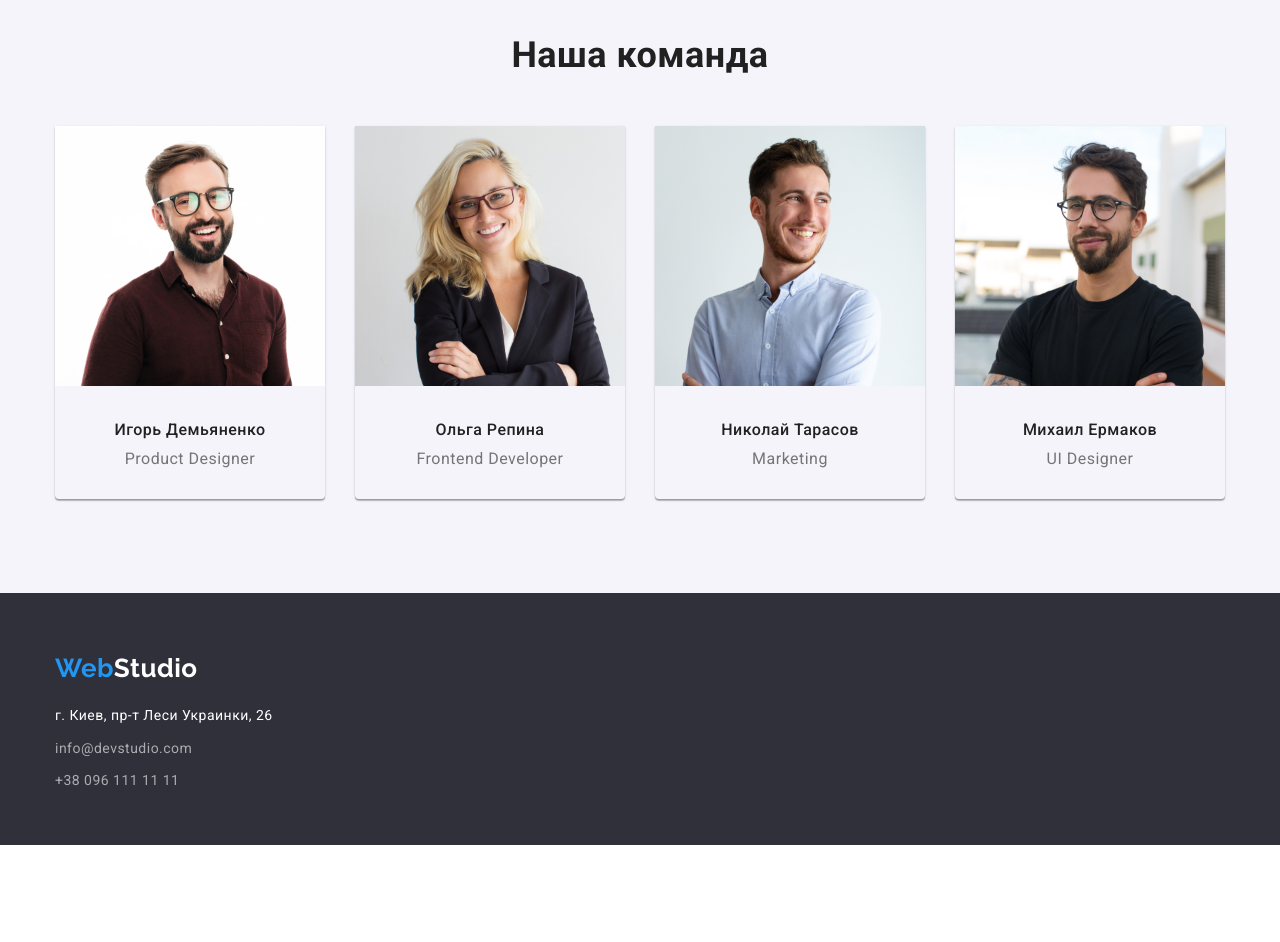
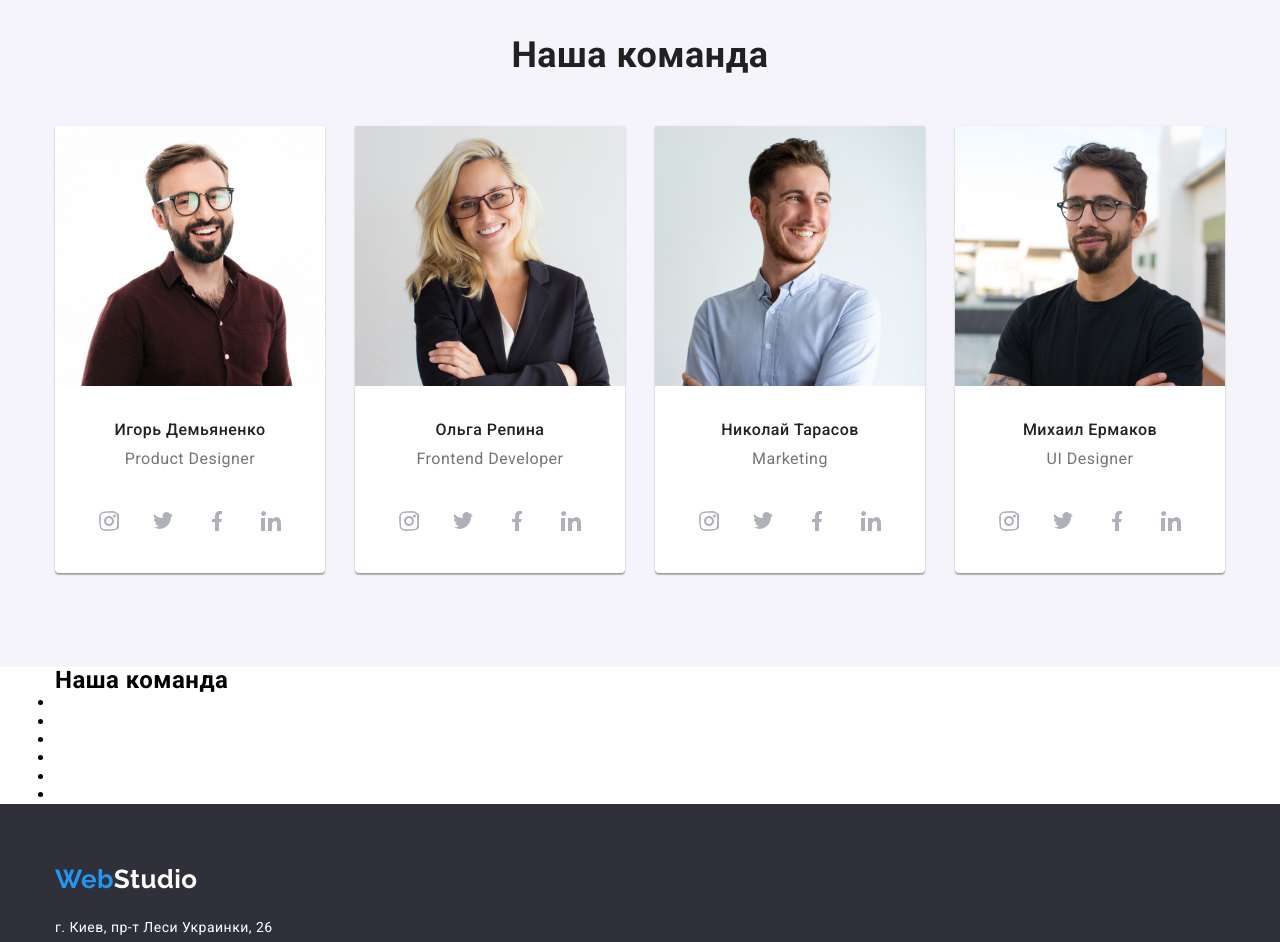
Before and after one commit to Artemius87/goit-markup-hw-04, a plain HTML site: page index.html in a window 1280 px wide. Shown: the part 1660-2602 px from the top of the page. Before the commit the page ends 2513 px from the top, so only its background shows below. Drawn offline with nearby package versions, Linux system fonts and the light colour scheme.

Commit message:
сделал соц сети в команде

```diff
--- a/css/style.css
+++ b/css/style.css
@@ -148,6 +148,9 @@ ul {
 }
 
 .cards {
+  background-color: var(--white-color);
+  width: 270px;
+  min-height: 368px;
   box-shadow: 0px 1px 3px rgba(0, 0, 0, 0.12), 0px 1px 1px rgba(0, 0, 0, 0.14),
     0px 2px 1px rgba(0, 0, 0, 0.2);
   border-radius: 0px 0px 4px 4px;
@@ -179,6 +182,37 @@ ul {
   line-height: 1.18;
   text-align: center;
   color: var(--secondary-text-color);
+}
+
+.cards .social {
+  justify-content: center;
+}
+
+.social-link {
+  display: flex;
+  margin-bottom: 30px;
+  width: 44px;
+  height: 44px;
+  background-color: var(--white-color);
+  text-decoration: none;
+  border-radius: 50%;
+  justify-content: center;
+  align-items: center;
+}
+
+.social-link:hover {
+  background-color: #2196f3;
+  --color5: var(--white-color);
+}
+
+.list-item:not(:last-child) {
+  margin-right: 10px;
+}
+
+.social-icon {
+  width: 20px;
+  height: 20px;
+  fill: #afb1b8;
 }
 
 /* button */
--- a/index.html
+++ b/index.html
@@ -118,26 +118,161 @@ info@devstudio.com
             <img src="./images/img4.jpg" alt="Игорь Демьяненко" width="270" />
             <h3 class="employee">Игорь Демьяненко</h3>
             <p class="profession">Product Designer</p>
+     <ul class="social list">
+       <li class="list-item">
+            <a class="social-link" href="./">
+              <svg class="social-icon">
+                <use href="./images/defs.svg#instagram"></use>
+              </svg>
+            </a>
+       </li>
+       <li class="list-item">
+        <a class="social-link" href="./">
+          <svg class="social-icon">
+            <use href="./images/defs.svg#twitter"></use>
+          </svg>
+        </a>
+       </li>
+       <li class="list-item">
+        <a class="social-link" href="./">
+          <svg class="social-icon">
+            <use href="./images/defs.svg#facebook"></use>
+          </svg>
+        </a>
+       </li>
+       <li class="list-item">
+         <a class="social-link" href="./">
+              <svg class="social-icon">
+                <use href="./images/defs.svg#linkedin"></use>
+              </svg>
+            </a>
+       </li>
+     </ul>
           </li>
           <li class="cards">
             <img src="./images/img5.jpg" alt="Ольга Репина" width="270" />
             <h3 class="employee">Ольга Репина</h3>
             <p class="profession">Frontend Developer</p>
+            <ul class="social list">
+              <li class="list-item">
+                <a class="social-link" href="./">
+                  <svg class="social-icon">
+                    <use href="./images/defs.svg#instagram"></use>
+                  </svg>
+                </a>
+              </li>
+              <li class="list-item">
+                <a class="social-link" href="./">
+                  <svg class="social-icon">
+                    <use href="./images/defs.svg#twitter"></use>
+                  </svg>
+                </a>
+              </li>
+              <li class="list-item">
+                <a class="social-link" href="./">
+                  <svg class="social-icon">
+                    <use href="./images/defs.svg#facebook"></use>
+                  </svg>
+                </a>
+              </li>
+              <li class="list-item">
+                <a class="social-link" href="./">
+                  <svg class="social-icon">
+                    <use href="./images/defs.svg#linkedin"></use>
+                  </svg>
+                </a>
+              </li>
+            </ul>
           </li>
           <li class="cards">
             <img src="./images/img6.jpg" alt="Николай Тарасов" width="270" />
             <h3 class="employee">Николай Тарасов</h3>
             <p class="profession">Marketing</p>
+            <ul class="social list">
+              <li class="list-item">
+                <a class="social-link" href="./">
+                  <svg class="social-icon">
+                    <use href="./images/defs.svg#instagram"></use>
+                  </svg>
+                </a>
+              </li>
+              <li class="list-item">
+                <a class="social-link" href="./">
+                  <svg class="social-icon">
+                    <use href="./images/defs.svg#twitter"></use>
+                  </svg>
+                </a>
+              </li>
+              <li class="list-item">
+                <a class="social-link" href="./">
+                  <svg class="social-icon">
+                    <use href="./images/defs.svg#facebook"></use>
+                  </svg>
+                </a>
+              </li>
+              <li class="list-item">
+                <a class="social-link" href="./">
+                  <svg class="social-icon">
+                    <use href="./images/defs.svg#linkedin"></use>
+                  </svg>
+                </a>
+              </li>
+            </ul>
           </li>
           <li class="cards">
             <img src="./images/img7.jpg" alt="Михаил Ермаков" width="270" />
             <h3 class="employee">Михаил Ермаков</h3>
             <p class="profession">UI Designer</p>
+            <ul class="social list">
+              <li class="list-item">
+                <a class="social-link" href="./">
+                  <svg class="social-icon">
+                    <use href="./images/defs.svg#instagram"></use>
+                  </svg>
+                </a>
+              </li>
+              <li class="list-item">
+                <a class="social-link" href="./">
+                  <svg class="social-icon">
+                    <use href="./images/defs.svg#twitter"></use>
+                  </svg>
+                </a>
+              </li>
+              <li class="list-item">
+                <a class="social-link" href="./">
+                  <svg class="social-icon">
+                    <use href="./images/defs.svg#facebook"></use>
+                  </svg>
+                </a>
+              </li>
+              <li class="list-item">
+                <a class="social-link" href="./">
+                  <svg class="social-icon">
+                    <use href="./images/defs.svg#linkedin"></use>
+                  </svg>
+                </a>
+              </li>
+            </ul>
           </li>
         </ul>
       </div>
     </section>
   </main>
+
+  <!-- Постоянные клиенты -->
+  <section class="clients">
+    <div class="container">
+      <h2 class="title">Наша команда</h2>
+      <ul>
+        <li></li>
+        <li></li>
+        <li></li>
+        <li></li>
+        <li></li>
+        <li></li>
+      </ul>
+      </div>
+</section>
 
   <footer>
     <div class="container cont-footer">
```
